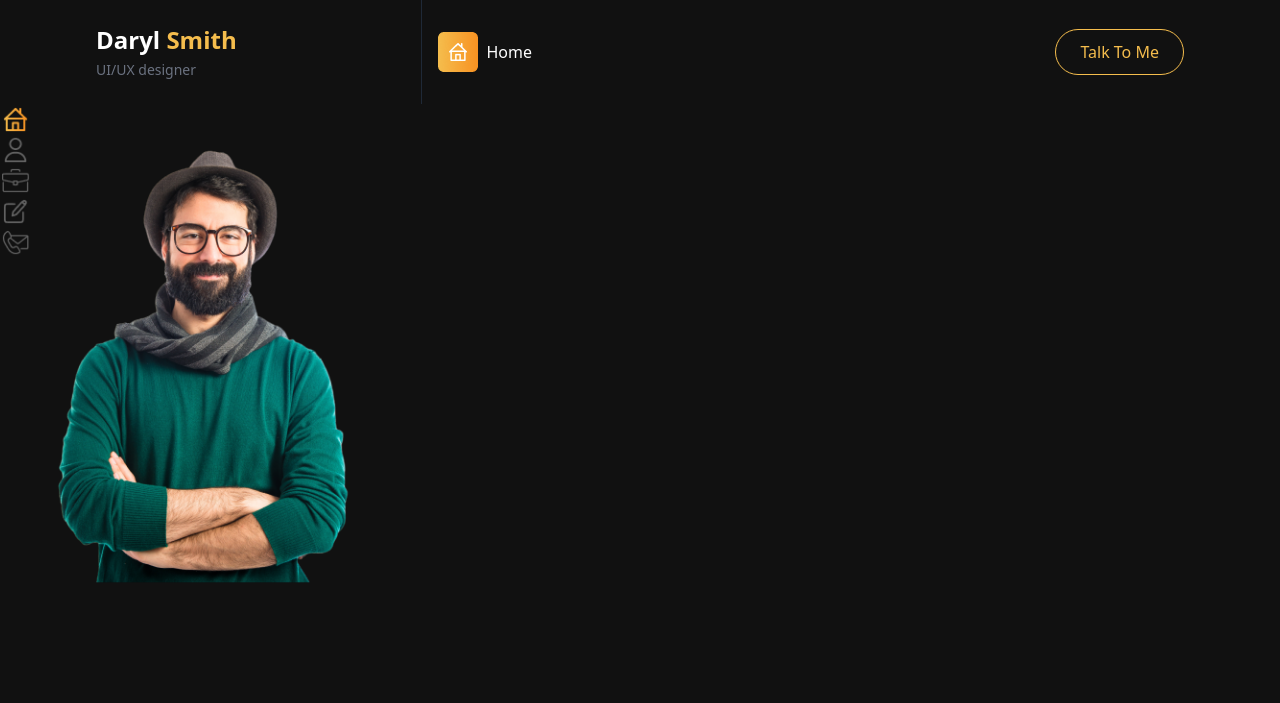
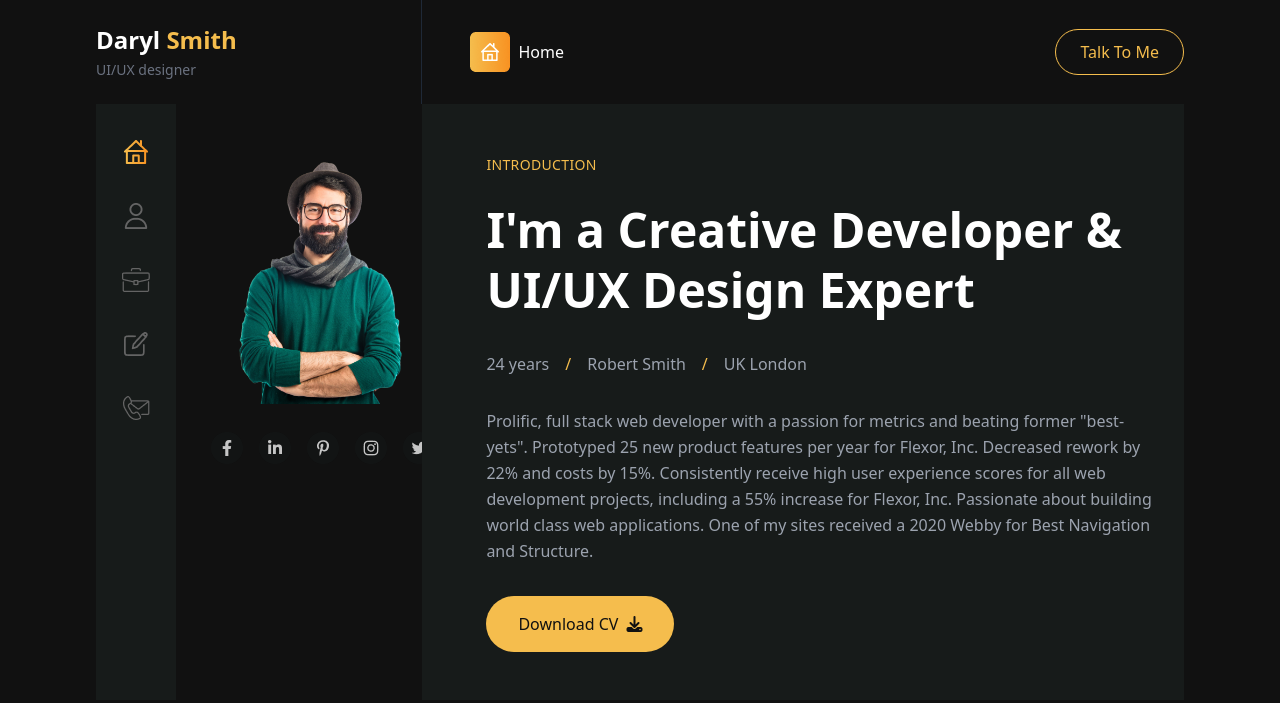
Before and after one commit to ainayeem/themefisher, a plain HTML site: page index.html in a window 1280 px wide. Drawn offline with nearby package versions, Linux system fonts and the light colour scheme.

Commit message:
add intro section

```diff
--- a/index.html
+++ b/index.html
@@ -36,7 +36,7 @@
       </div>
 
       <!-- Right Container (70%) -->
-      <div class="w-[70%] flex items-center justify-between">
+      <div class="w-[70%] flex items-center justify-between pl-8">
         <!-- Center: Home Button -->
         <div class="flex items-center gap-2 px-4 py-2 rounded-lg">
           <img src="/images/home.png" alt="" class="">
@@ -51,20 +51,62 @@
     </nav>
 
     <!-- Main Content -->
-     <main class="flex">
-<div class="w-[30%] flex">
-    <div class="">
-        <img src="/images/home (1).png" alt="">
-        <img src="/images/profile-about.png" alt="">
-        <img src="/images/portfolio.png" alt="">
-        <img src="/images/blog.png" alt="">
-        <img src="/images/blog (1).png" alt="">
-    </div>
-    <div>
-        <img src="/images/man.png" alt="">
-    </div>
-</div>
-<div class="w-[70%]"></div>
-     </main>
+    <main class="flex px-24">
+      <!-- Left Sidebar and Content (30%) -->
+      <div class="w-[30%] flex border-gray-800">
+        <!-- Sidebar Navigation Icons -->
+        <div class="py-8 flex flex-col gap-8 bg-[#171b1a] px-6">
+          <img src="/images/home (1).png" alt="" class="cursor-pointer">
+          <img src="/images/profile-about.png" alt="" class="cursor-pointer">
+          <img src="/images/portfolio.png" alt="" class="cursor-pointer">
+          <img src="/images/blog.png" alt="" class="cursor-pointer">
+          <img src="/images/blog (1).png" alt="" class="cursor-pointer">
+        </div>
+
+        <!-- Profile Image and Social Links -->
+        <div class="flex-1 pl-12">
+          <div class="">
+            <img src="/images/man.png" alt="" class="w-full h-auto rounded-xl mt-8">
+            <!-- Social Links -->
+            <div class="flex gap-4 justify-center mt-6">
+              <img src="/images/social/fb.png" alt="" class="cursor-pointer">
+              <img src="/images/social/ln.png" alt="" class="cursor-pointer">
+              <img src="/images/social/pn.png" alt="" class="cursor-pointer">
+              <img src="/images/social/insta.png" alt="" class="cursor-pointer">
+              <img src="/images/social/twi.png" alt="" class="cursor-pointer">
+            </div>
+          </div>
+        </div>
+      </div>
+
+      <!-- Right Content (70%) -->
+      <div class="w-[70%] pl-16 py-12 bg-[#171b1a]">
+        <span class="text-[#F5BD4D] text-sm font-medium tracking-wide">INTRODUCTION</span>
+        <h1 class="text-5xl font-bold leading-tight mt-6 mb-8">
+          I'm a Creative Developer & <br>
+          UI/UX Design Expert
+        </h1>
+        <div class="flex items-center gap-4 text-gray-400 mb-8">
+          <span>24 years</span>
+          <span class="text-[#F5BD4D]">/</span>
+          <span>Robert Smith</span>
+          <span class="text-[#F5BD4D]">/</span>
+          <span>UK London</span>
+        </div>
+        <p class="text-gray-400 leading-relaxed max-w-2xl">
+          Prolific, full stack web developer with a passion for metrics and beating former
+          "best-yets". Prototyped 25 new product features per year for Flexor, Inc.
+          Decreased rework by 22% and costs by 15%. Consistently receive high
+          user experience scores for all web development projects, including a
+          55% increase for Flexor, Inc. Passionate about building world class web
+          applications. One of my sites received a 2020 Webby for Best
+          Navigation and Structure.
+        </p>
+        <button class="mt-8 px-8 py-4 bg-[#F5BD4D] text-dark rounded-full font-medium flex items-center gap-2">
+          Download CV
+          <i class="fas fa-download"></i>
+        </button>
+      </div>
+    </main>
   </body>
 </html>
```
Also changed, not shown: images/social/fb.png (added), images/social/insta.png (added), images/social/ln.png (added), images/social/pn.png (added), images/social/twi.png (added).
